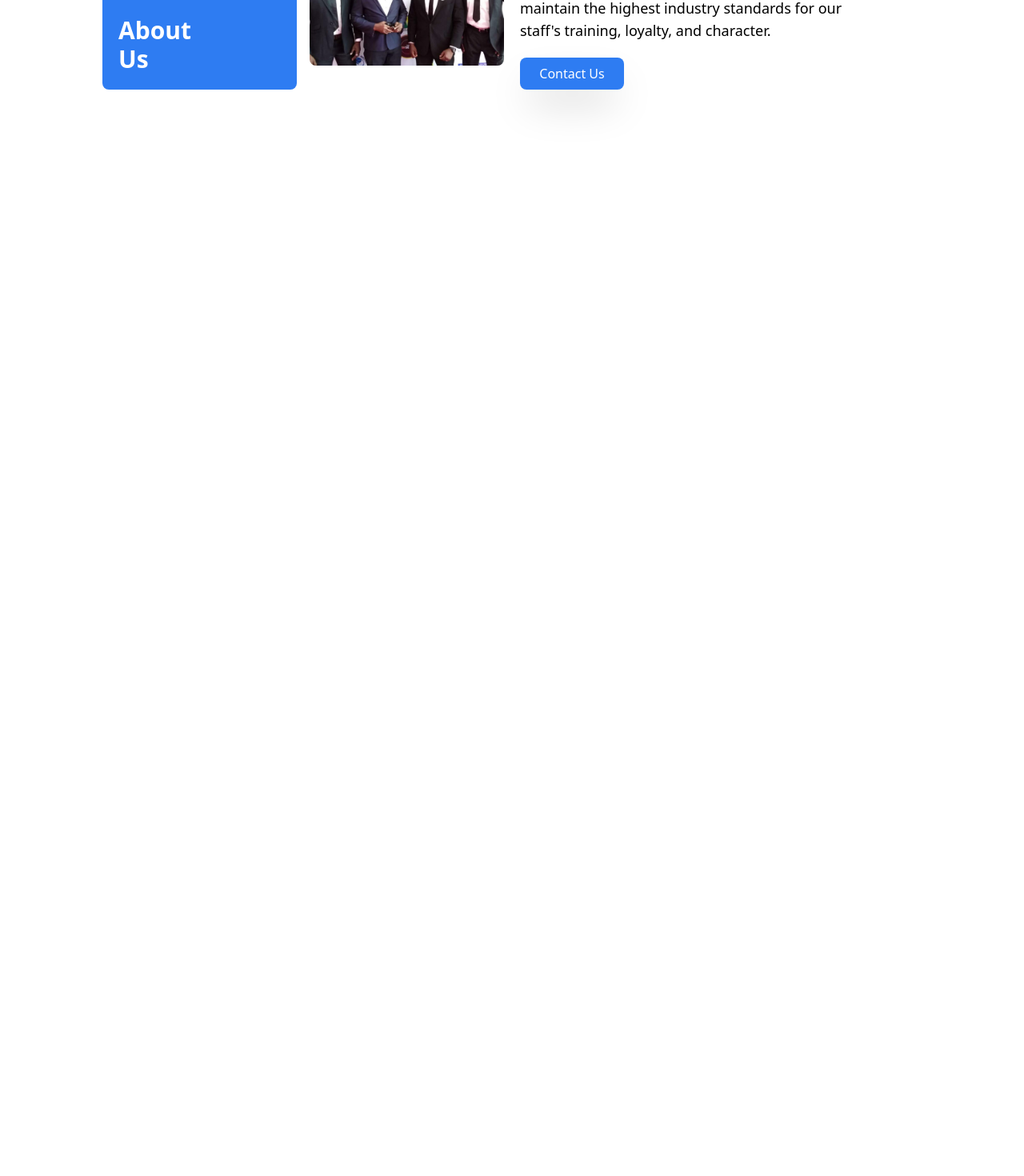
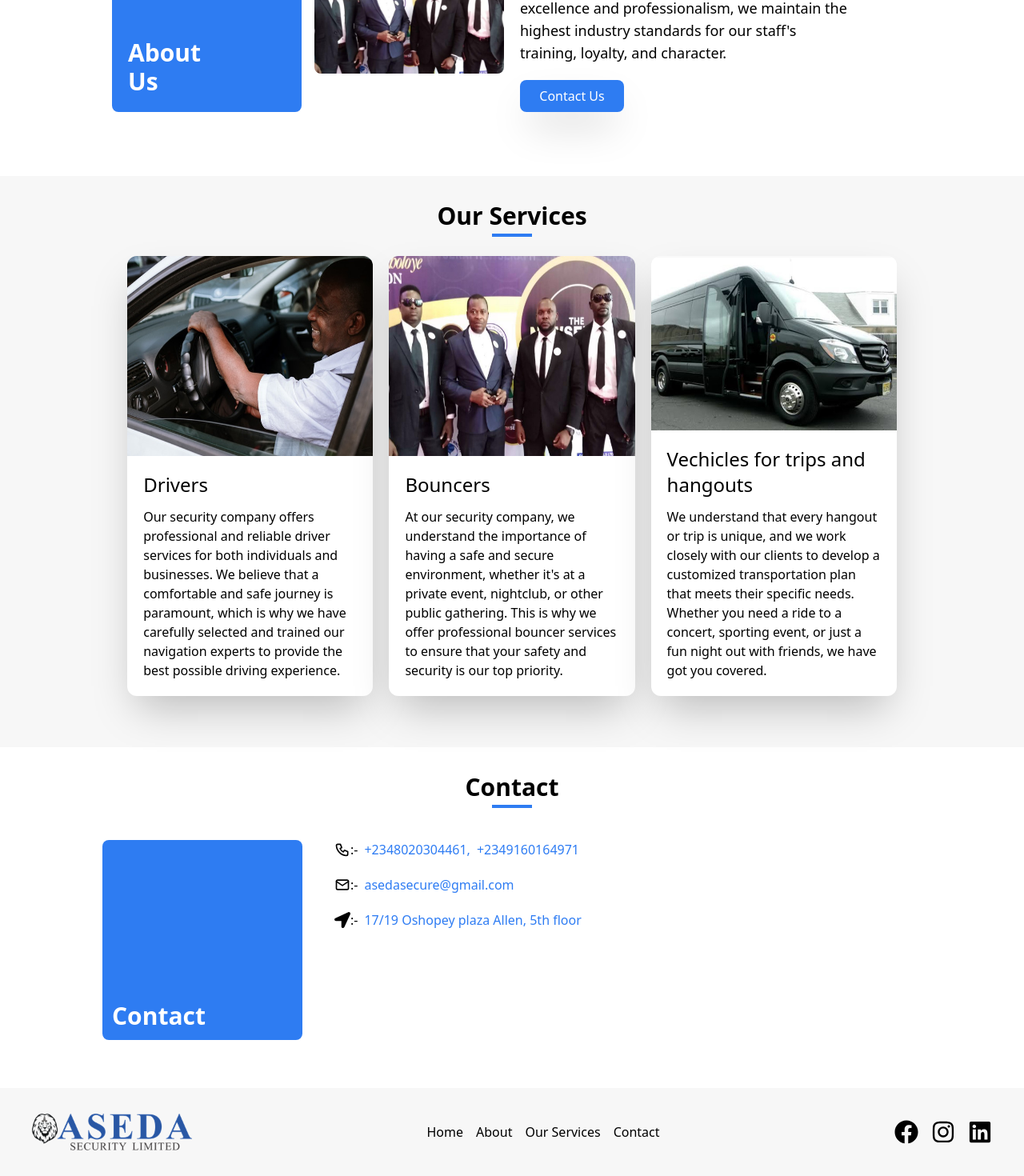
Before and after one commit to mercyharbo/asedasecurity, a Next.js app: page / in a window 1280 px wide. Shown: the part 1180-2650 px from the top of the page at 80% size. Before the commit the page ends 1372 px from the top, so only its background shows below. Built offline with nearby package versions, Linux system fonts and the light colour scheme.

Commit message:
added services, contact and footer

```diff
--- a/src/pages/index.js
+++ b/src/pages/index.js
@@ -4,13 +4,19 @@ import Head from 'next/head'
 import Link from 'next/link'
 import { useRouter } from 'next/router'
 import { AnimatePresence, motion } from 'framer-motion'
+import { Link as ScrollLink } from 'react-scroll'
 
-import { FaBars, FaUserCheck, FaUserShield } from 'react-icons/fa'
-import { GiCctvCamera } from 'react-icons/gi'
-import { TbTruckDelivery } from 'react-icons/tb'
+import {
+  FaBars,
+  FaFacebook,
+  FaInstagram,
+  FaLinkedin,
+  FaLocationArrow,
+  FaSearchLocation,
+} from 'react-icons/fa'
 
 import Slides from '@/components/slides'
-import { Link as ScrollLink } from 'react-scroll'
+import { TbCurrentLocation, TbLocation, TbMail, TbPhone } from 'react-icons/tb'
 
 const images = [
   {
@@ -54,21 +60,6 @@ export default function Home() {
     },
   }
 
-  const sectionVariants = {
-    initial: {
-      opacity: 0,
-      y: 50,
-    },
-    animate: {
-      opacity: 1,
-      y: 0,
-      transition: {
-        duration: 0.8,
-        ease: [0.6, -0.05, 0.01, 0.99],
-      },
-    },
-  }
-
   useEffect(() => {
     function handleClickOutside(event) {
       if (navRef.current && !navRef.current.contains(event.target)) {
@@ -96,9 +87,9 @@ export default function Home() {
       </Head>
       <main className='flex flex-col'>
         <nav
-          className='flex justify-between items-center lg:rounded-lg lg:px-14 lg:h-[60px] lg:w-[80%] lg:my-8 lg:left-[8rem] md:w-[80%] md:my-5 md:h-[70px]
-          md:left-[5rem] md:rounded-lg sm:px-5 sm:h-[80px] sm:w-full sm:rounded-none xs:w-full xs:h-[70px] xs:px-5 xs:my-0 xs:left-0 xs:shadow-2xl xs:rounded-none
-          mx-auto fixed top-0 z-10 bg-[#f7f5f5e1]  '
+          className='flex justify-between items-center lg:rounded-lg lg:px-14 lg:h-[60px] lg:w-[80%] lg:my-8 lg:left-[10rem] md:w-[80%] md:my-5 md:h-[70px]
+          md:left-[5rem] md:rounded-lg sm:px-5 sm:h-[80px] sm:w-full sm:rounded-none xs:w-full xs:h-[70px] xs:px-5 xs:my-0 xs:left-0 xs:rounded-none
+          mx-auto fixed top-0 z-10 bg-white shadow-2xl  '
         >
           <Link href='' onClick={handleRefresh}>
             <Image
@@ -235,7 +226,7 @@ export default function Home() {
 
         <section
           id='about'
-          className='grid lg:grid-cols-2 lg:gap-5 lg:px-0 lg:mt-[12rem] lg:mb-20 lg:w-[80%] md:mt-[13rem] md:grid-cols-2 md:gap-5 sm:mt-10 sm:px-5 sm:gap-5
+          className='grid lg:grid-cols-2 lg:gap-5 lg:px-3 lg:mt-[12rem] lg:mb-20 lg:w-[80%] md:mt-[13rem] md:grid-cols-2 md:gap-5 sm:mt-10 sm:px-5 sm:gap-5
           sm:mb-14 xs:mt-10 xs:px-5 xs:gap-5 xs:mb-14 mx-auto '
         >
           <div className='grid grid-cols-2 gap-4'>
@@ -289,6 +280,226 @@ export default function Home() {
             </Link>
           </div>
         </section>
+
+        <section id='services' className='bg-[#F7F7F7] py-8 '>
+          <h1
+            className='font-semibold capitalize flex justify-center items-center relative after:absolute after:w-[50px] after:h-[20px] after:border-b-4
+          lg:after:top-6 md:after:top-5 sm:after:top-5 xs:after:top-5 after:border-[#2476f2f3] lg:text-3xl md:text-2xl sm:text-2xl xs:text-2xl '
+          >
+            {' '}
+            our services{' '}
+          </h1>
+          <section
+            className='mx-auto flex lg:flex-row lg:justify-center lg:items-start lg:gap-5 lg:px-0 lg:py-8 lg:w-[80%] md:flex-col md:justify-center
+          md:items-center md:gap-5 md:px-5 md:py-8 sm:flex-col sm:justify-center sm:items-center sm:gap-5 sm:px-5 sm:py-7 xs:flex-col xs:justify-center
+          xs:items-center xs:px-5 xs:gap-5 xs:py-7'
+          >
+            <div className='flex flex-col justify-start items-start bg-white shadow-2xl rounded-xl lg:w-[30%] lg:h-[550px] md:w-full md:h-[auto] flex-grow-0'>
+              <Image
+                src={'/driver.jpg'}
+                alt='cab'
+                width={300}
+                height={300}
+                className='w-full lg:h-[300px] rounded-t-xl'
+              />
+              <div className='flex flex-col gap-3 p-5'>
+                <h1 className='lg:text-2xl md:text-2xl sm:text-2xl xs:text-2xl font-medium'>
+                  Drivers
+                </h1>
+                <p className='text-base text=[#404258]'>
+                  Our security company offers professional and reliable driver
+                  services for both individuals and businesses. We believe that
+                  a comfortable and safe journey is paramount, which is why we
+                  have carefully selected and trained our navigation experts to
+                  provide the best possible driving experience.
+                </p>
+              </div>
+            </div>
+            <div className='flex flex-col justify-start items-start bg-white shadow-2xl rounded-xl lg:w-[30%] lg:h-[550px] md:w-full md:h-[auto] flex-grow-0'>
+              <Image
+                src={'/asedamen.jpg'}
+                alt='cab'
+                width={300}
+                height={300}
+                className='w-full lg:h-[300px] rounded-t-xl'
+              />
+              <div className='flex flex-col gap-3 p-5'>
+                <h1 className='lg:text-2xl md:text-2xl sm:text-2xl xs:text-2xl font-medium'>
+                  Bouncers
+                </h1>
+                <p className='text-base text=[#404258]'>
+                  At our security company, we understand the importance of
+                  having a safe and secure environment, whether it's at a
+                  private event, nightclub, or other public gathering. This is
+                  why we offer professional bouncer services to ensure that your
+                  safety and security is our top priority.
+                </p>
+              </div>
+            </div>
+
+            <div className='flex flex-col justify-start items-start bg-white shadow-2xl rounded-xl lg:w-[30%] lg:h-[550px] md:w-full md:h-[auto] flex-grow-0'>
+              <Image
+                src={'/cab.jpg'}
+                alt='cab'
+                width={300}
+                height={300}
+                className='w-full lg:h-[300px] rounded-t-xl '
+              />
+              <div className='flex flex-col gap-3 p-5'>
+                <h1 className='lg:text-2xl md:text-2xl sm:text-2xl xs:text-2xl font-medium '>
+                  Vechicles for trips and hangouts
+                </h1>
+                <p className='text-base text=[#404258] '>
+                  We understand that every hangout or trip is unique, and we
+                  work closely with our clients to develop a customized
+                  transportation plan that meets their specific needs. Whether
+                  you need a ride to a concert, sporting event, or just a fun
+                  night out with friends, we have got you covered.
+                </p>
+              </div>
+            </div>
+          </section>
+        </section>
+
+        <section id='contact' className='flex flex-col gap-5 py-8'>
+          <h1
+            className='font-semibold capitalize flex justify-center items-center relative after:absolute after:w-[50px] after:h-[20px] after:border-b-4
+          after:top-6 after:border-[#2476f2f3] lg:text-3xl md:text-3xl sm:text-2xl xs:text-2xl '
+          >
+            {' '}
+            contact{' '}
+          </h1>
+          <div className='flex lg:gap-10 lg:w-[80%] lg:py-7 lg:flex-row md:gap-7 md:flex-row md:py-5 sm:flex-col sm:gap-5 xs:flex-col xs:gap-5 mx-auto  '>
+            <div
+              className=' rounded-lg bg-[#2476f2f3] text-white flex justify-start items-end p-3 lg:w-[250px] lg:h-[250px] md:w-[200px] md:h-[200px] sm:w-full
+            sm:h-[150px] xs:w-full xs:h-[150px] '
+            >
+              <h1 className='lg:text-3xl md:text-2xl sm:text-2xl xs:text-2xl capitalize font-semibold w-9 '>
+                contact
+              </h1>
+            </div>
+
+            <div className='flex flex-col justify-start items-start lg:gap-5 md:gap-4 sm:gap-3 xs:gap-3'>
+              <div className='flex gap-2 items-center'>
+                <span className='flex items-center'>
+                  <TbPhone size={20} />
+                  :-
+                </span>
+                <a
+                  href='tel:+2348020304461'
+                  className='text-[#2476f2f3] font-medium '
+                >
+                  +2348020304461,
+                </a>
+                <a
+                  href='tel:+2349160164971'
+                  className='text-[#2476f2f3] font-medium '
+                >
+                  +2349160164971
+                </a>
+              </div>
+
+              <div className='flex gap-2 items-center'>
+                <span className='flex items-center'>
+                  <TbMail size={20} />
+                  :-
+                </span>
+                <a
+                  href='mailto:asedasecure@gmail.com'
+                  className='text-[#2476f2f3] font-medium '
+                >
+                  asedasecure@gmail.com
+                </a>
+              </div>
+
+              <div className='flex gap-2 items-center'>
+                <span className='flex items-center'>
+                  <FaLocationArrow size={20} />
+                  :-
+                </span>
+                <span className='text-[#2476f2f3] font-medium '>
+                  17/19 Oshopey plaza Allen, 5th floor
+                </span>
+              </div>
+            </div>
+          </div>
+        </section>
+
+        <footer
+          className='flex bg-[#F7F7F7] lg:flex-row lg:justify-between lg:items-center lg:py-8 lg:px-10 md:flex-row md:justify-between md:items-center md:px-10 sm:flex-col
+        sm:justify-center sm:items-center sm:gap-5 sm:px-5 sm:py-7 xs:flex-col xs:justify-center xs:items-center xs:gap-5 xs:px-5 xs:py-6 '
+        >
+          <Link href='' onClick={handleRefresh}>
+            <Image
+              src={'/logo.png'}
+              alt='aseda logo'
+              width={200}
+              height={200}
+              quality={100}
+              className='lg:w-[200px] md:w-[170px] sm:w-[170px] xs:w-[170px] '
+            />
+          </Link>
+
+          <nav className='font-medium text-base flex flex-row justify-center items-center gap-4 capitalize'>
+            <ScrollLink
+              activeClass='active'
+              to='home'
+              spy={true}
+              smooth={true}
+              offset={-70} // Change this value to adjust the offset if needed
+              duration={500}
+            >
+              home{' '}
+            </ScrollLink>
+            <ScrollLink
+              activeClass='active'
+              to='about'
+              spy={true}
+              smooth={true}
+              offset={-70} // Change this value to adjust the offset if needed
+              duration={500}
+            >
+              about{' '}
+            </ScrollLink>
+            <ScrollLink
+              activeClass='active'
+              to='services'
+              spy={true}
+              smooth={true}
+              offset={-70} // Change this value to adjust the offset if needed
+              duration={500}
+            >
+              our services{' '}
+            </ScrollLink>
+            <ScrollLink
+              activeClass='active'
+              to='contact'
+              spy={true}
+              smooth={true}
+              offset={-70} // Change this value to adjust the offset if needed
+              duration={500}
+            >
+              contact{' '}
+            </ScrollLink>
+          </nav>
+
+          <nav className='flex flex-row justify-center items-center gap-4'>
+            <Link href={'www.facebook.com/asedasecure'} target='_blank'>
+              <FaFacebook size={30} />
+            </Link>
+            <Link
+              href={'https://www.instagram.com/asedasecure/'}
+              target='_blank'
+            >
+              {' '}
+              <FaInstagram size={30} />
+            </Link>
+            <Link href={'www.linkedin.com/asedasecure'} target='_blank'>
+              {' '}
+              <FaLinkedin size={30} />
+            </Link>
+          </nav>
+        </footer>
       </main>
     </>
   )
```
